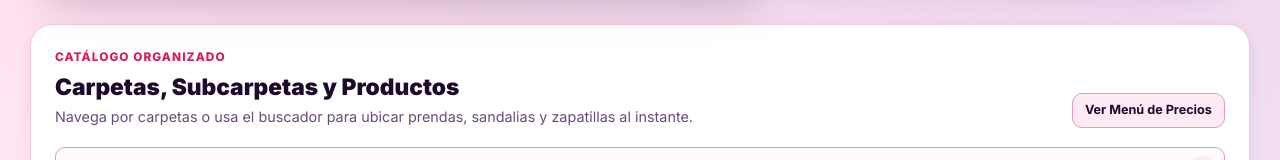
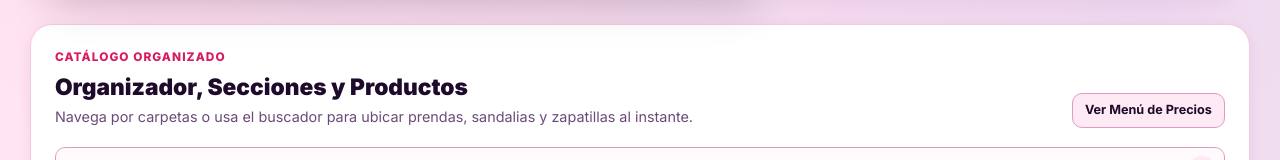
Before and after one commit to breidyacuna/B-H-Hadasa-Style, a plain HTML site: page index.html in a window 1280 px wide. Shown: the part 492-652 px from the top of the page. Drawn offline with Linux system fonts and the light colour scheme.

Commit message:
Update index.html

```diff
--- a/index.html
+++ b/index.html
@@ -1354,7 +1354,7 @@
       <div class="section-head">
         <div>
           <div class="section-kicker">Catálogo Organizado</div>
-          <h2 class="section-title">Carpetas, Subcarpetas y Productos</h2>
+          <h2 class="section-title">Organizador, Secciones y Productos</h2>
           <p class="section-subtitle">Navega por carpetas o usa el buscador para ubicar prendas, sandalias y zapatillas al instante.</p>
         </div>
         <a href="#precios" class="btn btn-secondary btn-sm">Ver Menú de Precios</a>
```
